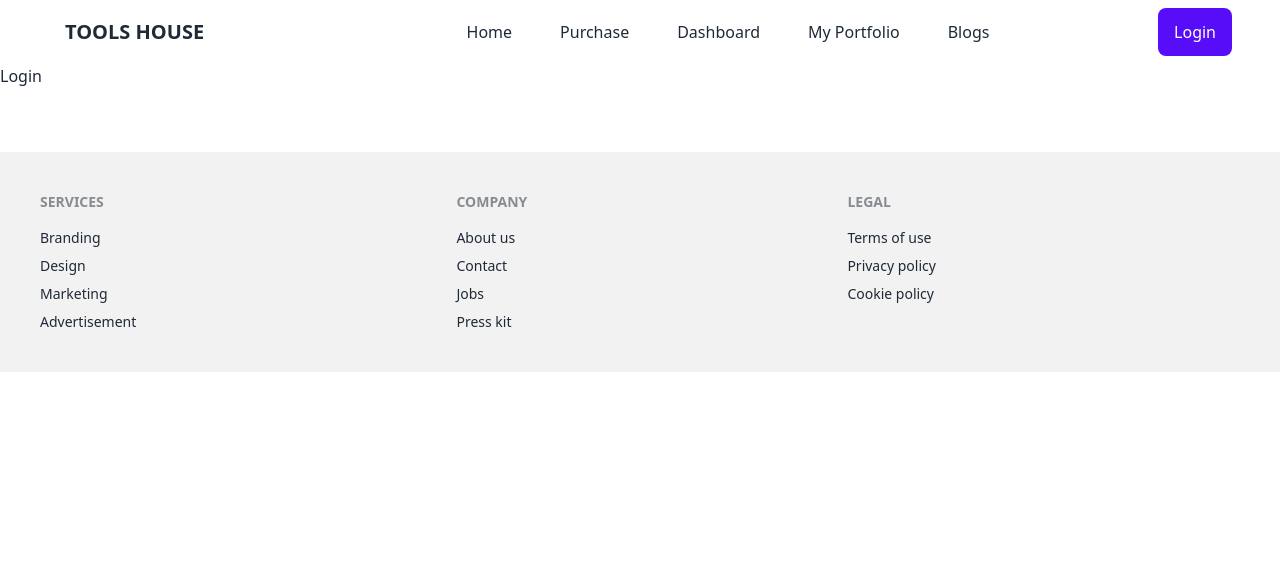
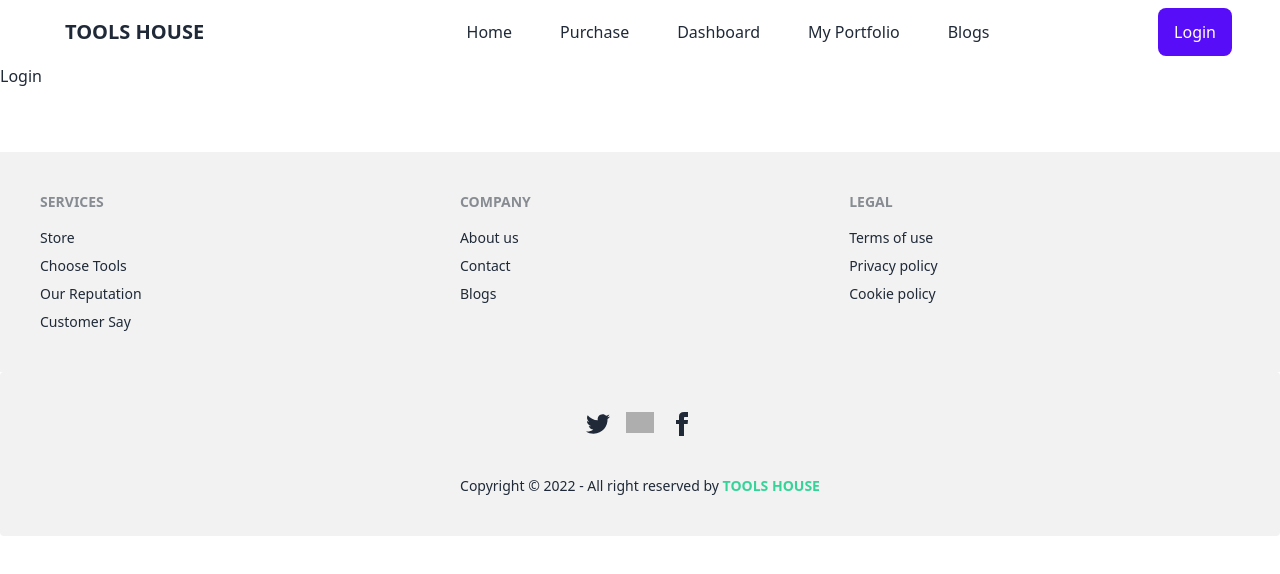
Before and after one commit to shahidul7150/manufacture-tool-house, a React (Create React App) app: page /login in a window 1280 px wide. Shown: the top 574 px of the page. Built offline with nearby package versions, Linux system fonts and the light colour scheme; grey boxes are pictures that could not be loaded.

Commit message:
footer create

```diff
--- a/src/Components/Shared/Footer.js
+++ b/src/Components/Shared/Footer.js
@@ -1,22 +1,21 @@
 import React from 'react';
-
+import linkedIn from '../../assets/linkedin.svg';
 const Footer = () => {
   return (
-        <div className='mt-16'>
+    <div className="mt-16">
       <footer class="footer p-10 bg-base-200 text-base-content">
         <div>
           <span class="footer-title">Services</span>
-    <a class="link link-hover">Branding</a>
-    <a class="link link-hover">Design</a>
-    <a class="link link-hover">Marketing</a>
-    <a class="link link-hover">Advertisement</a>
+          <a class="link link-hover">Store</a>
+          <a class="link link-hover">Choose Tools</a>
+          <a class="link link-hover">Our Reputation</a>
+          <a class="link link-hover">Customer Say</a>
         </div>
         <div>
           <span class="footer-title">Company</span>
           <a class="link link-hover">About us</a>
           <a class="link link-hover">Contact</a>
-    <a class="link link-hover">Jobs</a>
-    <a class="link link-hover">Press kit</a>
+          <a class="link link-hover">Blogs</a>
         </div>
         <div>
           <span class="footer-title">Legal</span>
@@ -25,19 +24,51 @@ const Footer = () => {
           <a class="link link-hover">Cookie policy</a>
         </div>
       </footer>
-{/* <footer class="footer px-10 py-4 border-t bg-base-200 text-base-content border-base-300">
-  <div class="items-center grid-flow-col">
-    <svg width="24" height="24" viewBox="0 0 24 24" xmlns="http://www.w3.org/2000/svg" fill-rule="evenodd" clip-rule="evenodd" class="fill-current"><path d="M22.672 15.226l-2.432.811.841 2.515c.33 1.019-.209 2.127-1.23 2.456-1.15.325-2.148-.321-2.463-1.226l-.84-2.518-5.013 1.677.84 2.517c.391 1.203-.434 2.542-1.831 2.542-.88 0-1.601-.564-1.86-1.314l-.842-2.516-2.431.809c-1.135.328-2.145-.317-2.463-1.229-.329-1.018.211-2.127 1.231-2.456l2.432-.809-1.621-4.823-2.432.808c-1.355.384-2.558-.59-2.558-1.839 0-.817.509-1.582 1.327-1.846l2.433-.809-.842-2.515c-.33-1.02.211-2.129 1.232-2.458 1.02-.329 2.13.209 2.461 1.229l.842 2.515 5.011-1.677-.839-2.517c-.403-1.238.484-2.553 1.843-2.553.819 0 1.585.509 1.85 1.326l.841 2.517 2.431-.81c1.02-.33 2.131.211 2.461 1.229.332 1.018-.21 2.126-1.23 2.456l-2.433.809 1.622 4.823 2.433-.809c1.242-.401 2.557.484 2.557 1.838 0 .819-.51 1.583-1.328 1.847m-8.992-6.428l-5.01 1.675 1.619 4.828 5.011-1.674-1.62-4.829z"></path></svg>
-    <p>ACME Industries Ltd. <br>Providing reliable tech since 1992</p>
-  </div>
-  <div class="md:place-self-center md:justify-self-end">
+
+      <footer class="footer footer-center p-10 bg-base-200 text-base-content rounded">
+        <div>
           <div class="grid grid-flow-col gap-4">
-      <a><svg xmlns="http://www.w3.org/2000/svg" width="24" height="24" viewBox="0 0 24 24" class="fill-current"><path d="M24 4.557c-.883.392-1.832.656-2.828.775 1.017-.609 1.798-1.574 2.165-2.724-.951.564-2.005.974-3.127 1.195-.897-.957-2.178-1.555-3.594-1.555-3.179 0-5.515 2.966-4.797 6.045-4.091-.205-7.719-2.165-10.148-5.144-1.29 2.213-.669 5.108 1.523 6.574-.806-.026-1.566-.247-2.229-.616-.054 2.281 1.581 4.415 3.949 4.89-.693.188-1.452.232-2.224.084.626 1.956 2.444 3.379 4.6 3.419-2.07 1.623-4.678 2.348-7.29 2.04 2.179 1.397 4.768 2.212 7.548 2.212 9.142 0 14.307-7.721 13.995-14.646.962-.695 1.797-1.562 2.457-2.549z"></path></svg></a>
-      <a><svg xmlns="http://www.w3.org/2000/svg" width="24" height="24" viewBox="0 0 24 24" class="fill-current"><path d="M19.615 3.184c-3.604-.246-11.631-.245-15.23 0-3.897.266-4.356 2.62-4.385 8.816.029 6.185.484 8.549 4.385 8.816 3.6.245 11.626.246 15.23 0 3.897-.266 4.356-2.62 4.385-8.816-.029-6.185-.484-8.549-4.385-8.816zm-10.615 12.816v-8l8 3.993-8 4.007z"></path></svg></a>
-      <a><svg xmlns="http://www.w3.org/2000/svg" width="24" height="24" viewBox="0 0 24 24" class="fill-current"><path d="M9 8h-3v4h3v12h5v-12h3.642l.358-4h-4v-1.667c0-.955.192-1.333 1.115-1.333h2.885v-5h-3.808c-3.596 0-5.192 1.583-5.192 4.615v3.385z"></path></svg></a>
+            <a href="https://twitter.com/shahiduldev" target="_blank">
+              <svg
+                xmlns="http://www.w3.org/2000/svg"
+                width="24"
+                height="24"
+                viewBox="0 0 24 24"
+                class="fill-current"
+              >
+                <path d="M24 4.557c-.883.392-1.832.656-2.828.775 1.017-.609 1.798-1.574 2.165-2.724-.951.564-2.005.974-3.127 1.195-.897-.957-2.178-1.555-3.594-1.555-3.179 0-5.515 2.966-4.797 6.045-4.091-.205-7.719-2.165-10.148-5.144-1.29 2.213-.669 5.108 1.523 6.574-.806-.026-1.566-.247-2.229-.616-.054 2.281 1.581 4.415 3.949 4.89-.693.188-1.452.232-2.224.084.626 1.956 2.444 3.379 4.6 3.419-2.07 1.623-4.678 2.348-7.29 2.04 2.179 1.397 4.768 2.212 7.548 2.212 9.142 0 14.307-7.721 13.995-14.646.962-.695 1.797-1.562 2.457-2.549z"></path>
+              </svg>
+            </a>
+            <a
+              href="https://www.linkedin.com/in/shahiduldeveloper/"
+              target="_blank"
+            >
+              <img className='opacity-80'
+                width="28px"
+                src="https://iconape.com/wp-content/files/yd/367773/svg/logo-linkedin-logo-icon-png-svg.png"
+                alt=""
+              />
+            </a>
+            <a
+              href="https://www.facebook.com/shahiduldeveloper"
+              target="_blank"
+            >
+              <svg
+                xmlns="http://www.w3.org/2000/svg"
+                width="24"
+                height="24"
+                viewBox="0 0 24 24"
+                class="fill-current"
+              >
+                <path d="M9 8h-3v4h3v12h5v-12h3.642l.358-4h-4v-1.667c0-.955.192-1.333 1.115-1.333h2.885v-5h-3.808c-3.596 0-5.192 1.583-5.192 4.615v3.385z"></path>
+              </svg>
+            </a>
           </div>
         </div>
-</footer> */}
+        <div>
+          <p>Copyright © 2022 - All right reserved by <span className='text-success font-bold'>TOOLS HOUSE</span></p>
+        </div>
+      </footer>
     </div>
   );
 };
```
Also changed, not shown: src/assets/linkedin.svg (added). Lines whose indentation alone changed are shown as unchanged.
